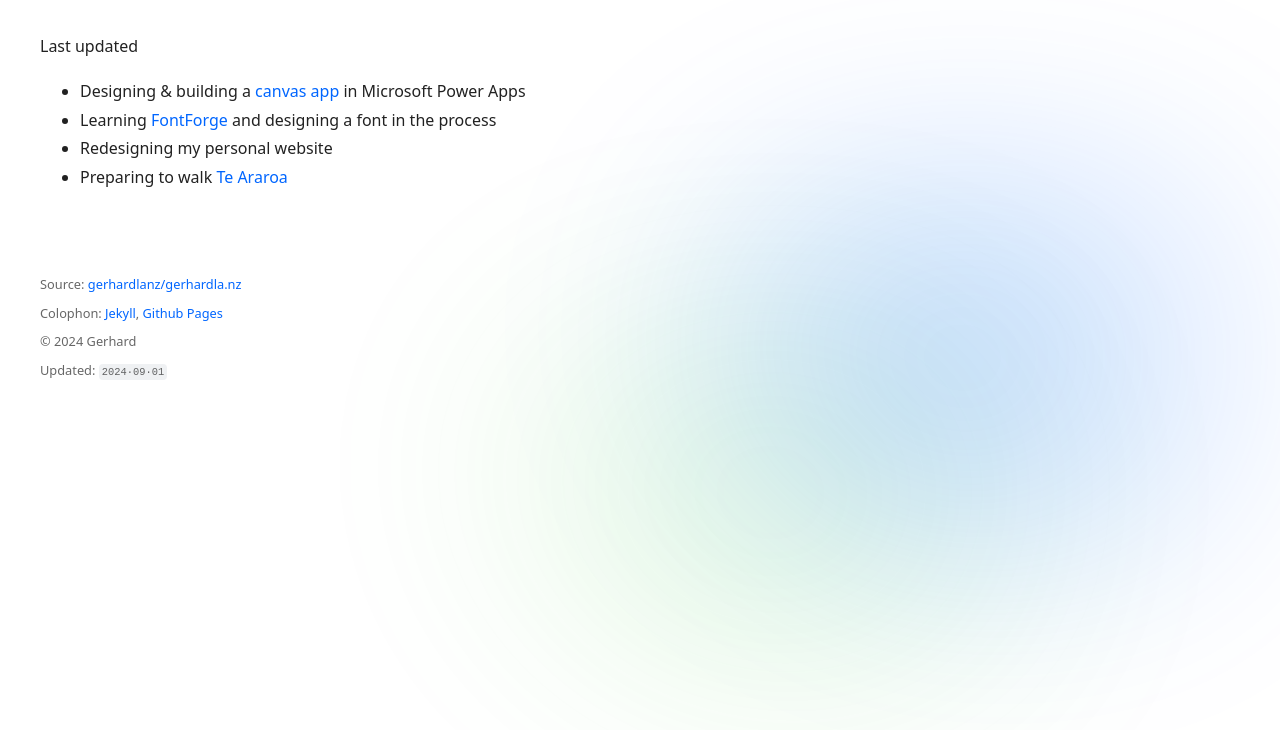
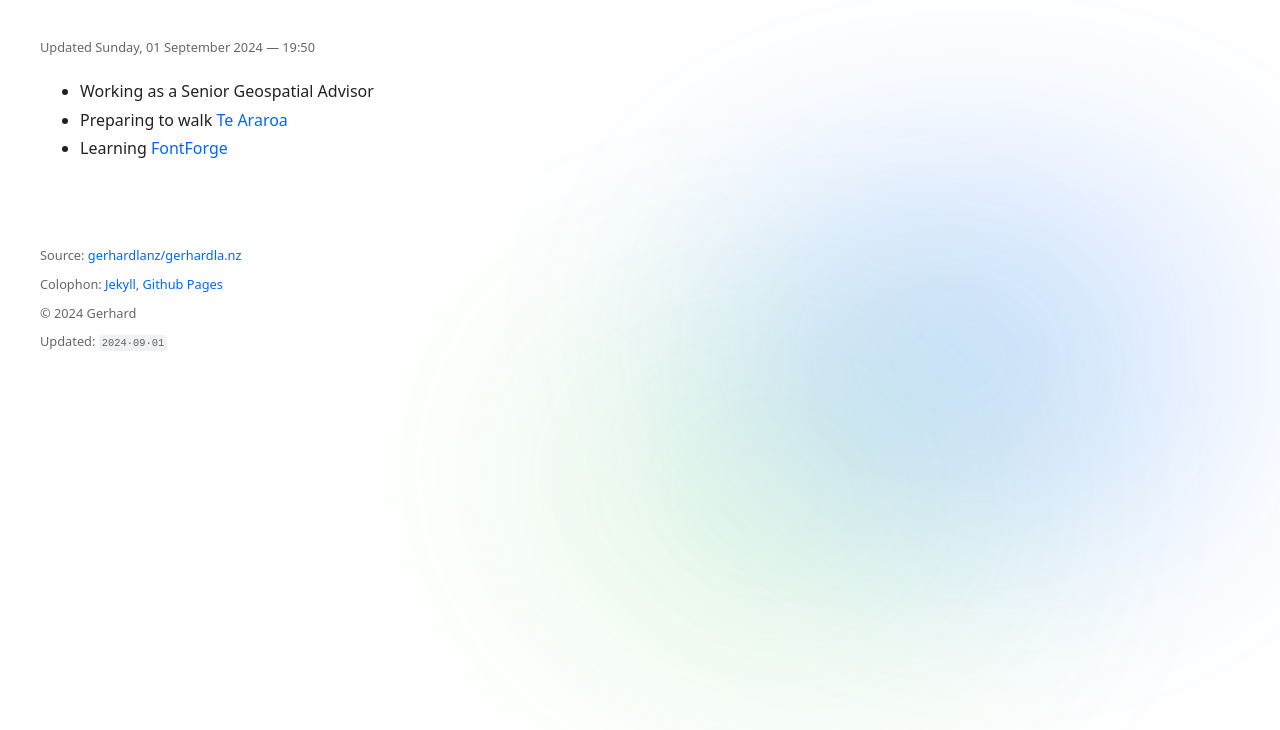
Before and after one commit to gerhardlanz/gerhardla.nz, a Jekyll site: the page built from now.md, in a window 1280 px wide. Shown: the top 730 px of the page. Built offline with Jekyll 4.4.1, drawn with Linux system fonts in a browser that asks for light colours; Markdown is read by kramdown in place of the engine named in the settings.

Commit message:
feat: update now page

```diff
--- a/now.md
+++ b/now.md
@@ -4,9 +4,8 @@ permalink: /now
 title: Now
 ---
 
-Last updated {{ date.now | date: "%A, %B %d, %Y — %H:%M" }}
+<small>Updated {{ "now" | date:"%A, %d %B %Y — %H:%M" }}</small>
 
-* Designing & building a [canvas app](https://learn.microsoft.com/en-us/power-apps/maker/canvas-apps/getting-started) in Microsoft Power Apps
-* Learning [FontForge](https://fontforge.org/) and designing a font in the process
-* Redesigning my personal website
+* Working as a Senior Geospatial Advisor
 * Preparing to walk [Te Araroa](https://www.teararoa.org.nz)
+* Learning [FontForge](https://fontforge.org/)
```
